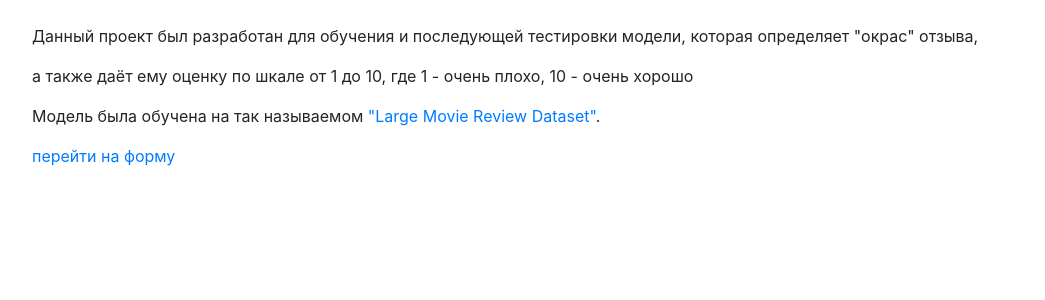
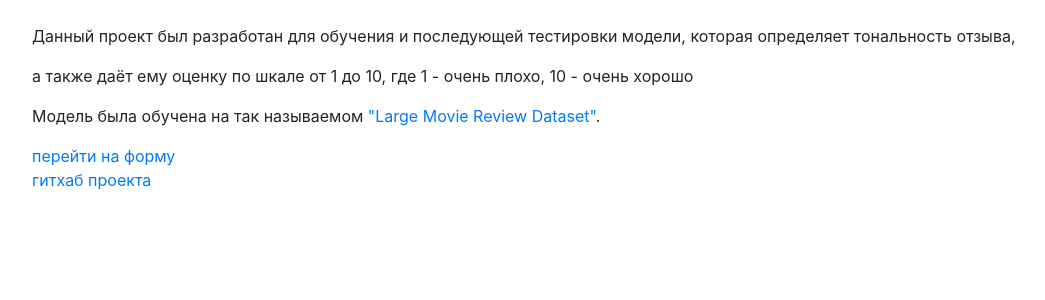
Before and after one commit to AlexShmigelskii/MovieReview, a Django app: template templates/index.html in a window 1280 px wide. Shown: the part 56-356 px from the top of the page, without its empty margins (53-1098 px from the left). Run offline with Django 3.2, Linux system fonts and the light colour scheme; the template is opened without the code that fills it, so the values that code supplies are empty; some libraries are stand-ins or nearby versions.

Commit message:
little corrections

```diff
--- a/templates/index.html
+++ b/templates/index.html
@@ -3,8 +3,9 @@
 
 {% block content %}
     <h1>{{ project_name }}</h1>
-    <p>Данный проект был разработан для обучения и последующей тестировки модели, которая определяет "окрас" отзыва,</p>
+    <p>Данный проект был разработан для обучения и последующей тестировки модели, которая определяет тональность отзыва,</p>
     <p>а также даёт ему оценку по шкале от 1 до 10, где 1 - очень плохо, 10 - очень хорошо</p>
     <p>Модель была обучена на так называемом <a href="https://ai.stanford.edu/~amaas/data/sentiment/">"Large Movie Review Dataset"</a>. </p>
     <a href="{% url 'add_review' %}">перейти на форму</a>
+    <p><a target="_blank" href = 'https://github.com/AlexShmigelskii/MovieReview'>гитхаб проекта</a></p>
 {% endblock %}
--- a/templates/review_result.html
+++ b/templates/review_result.html
@@ -16,6 +16,7 @@
         <p> I guess that this review is <b>{{ sentiment }}</b>. I gave it the mark of <b>{{ rating }}</b></p>
 
     {% endif %}
+
     <a href="{% url 'add_review' %}">вернуться к форме</a>
 
 {% endblock %}
```
Also changed, not shown: reviews/predict.py (+7 -1 lines).
